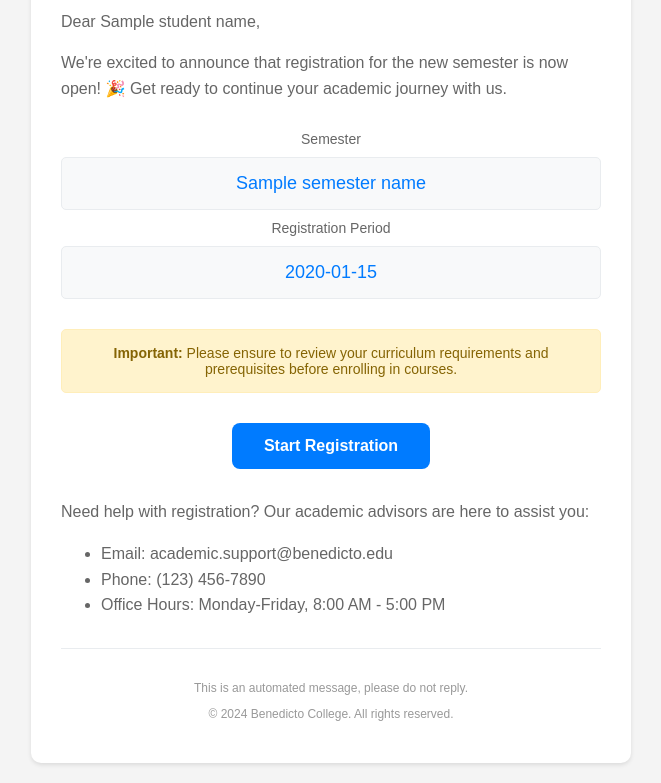
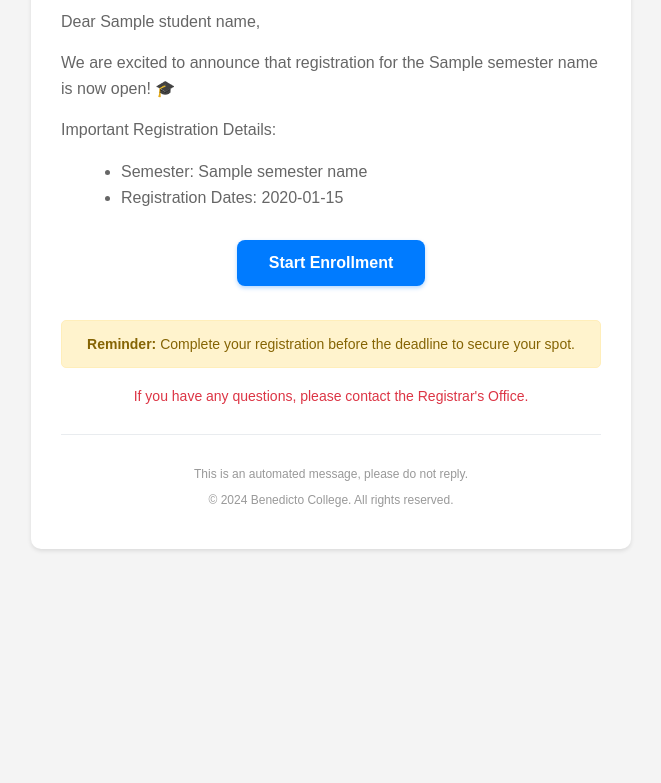
Before and after one commit to npcnon/sis_DangoDbApi, a Django app: template DangoDBApp/templates/DangoDBApp/new_semester_notification.html in a window 1280 px wide. Shown: the part 252-1035 px from the top of the page, without its empty margins (309-970 px from the left). After the commit the page ends 803 px from the top, so only its background shows below. Run offline with Django 5.2, Linux system fonts and the light colour scheme; the template is opened without the code that fills it: most values are stand-ins (such as "Sample title", 1, 10 or a date in 2020).

Commit message:
added new semester email

```diff
--- a/DangoDBApp/templates/DangoDBApp/new_semester_notification.html
+++ b/DangoDBApp/templates/DangoDBApp/new_semester_notification.html
@@ -3,53 +3,200 @@
 <head>
     <meta charset="UTF-8">
     <meta name="viewport" content="width=device-width, initial-scale=1.0">
-    <title>New Semester Announcement</title>
+    <title>New Semester Registration Open</title>
+    <style>
+        body {
+            margin: 0;
+            padding: 0;
+            font-family: Arial, sans-serif;
+            background-color: #f4f4f4;
+        }
+        .container {
+            max-width: 600px;
+            margin: 0 auto;
+            padding: 20px;
+        }
+        .email-wrapper {
+            background-color: #ffffff;
+            padding: 30px;
+            border-radius: 10px;
+            box-shadow: 0 2px 4px rgba(0, 0, 0, 0.1);
+        }
+        .header {
+            text-align: center;
+            margin-bottom: 30px;
+        }
+        .logo {
+            max-width: 150px;
+            height: auto;
+            margin-bottom: 20px;
+        }
+        .title {
+            color: #333333;
+            font-size: 24px;
+            margin-bottom: 15px;
+        }
+        .message {
+            color: #666666;
+            line-height: 1.6;
+            margin-bottom: 20px;
+        }
+        .credentials-container {
+            margin: 30px 0;
+        }
+        .credential-label {
+            color: #666666;
+            font-size: 14px;
+            margin-bottom: 5px;
+            text-align: center;
+        }
+        .credential-box {
+            background-color: #f8f9fa;
+            padding: 15px;
+            border-radius: 5px;
+            text-align: center;
+            margin: 10px 0;
+            border: 1px solid #e9ecef;
+        }
+        .email-display {
+            font-size: 18px;
+            color: #007bff;
+            font-weight: 500;
+        }
+        .password-display {
+            font-size: 24px;
+            color: #007bff;
+            font-family: monospace;
+            letter-spacing: 3px;
+            font-weight: bold;
+        }
+        .button-container {
+            text-align: center;
+            margin: 30px 0;
+        }
+
+        .button {
+            background-color: #007bff;
+            padding: 14px 32px;
+            text-decoration: none;
+            display: inline-block;
+            border-radius: 8px;
+            font-size: 16px;
+            font-weight: 600;
+            border: none;
+            cursor: pointer;
+            transition: all 0.3s ease;
+            box-shadow: 0 2px 4px rgba(0, 123, 255, 0.3);
+            position: relative;
+            overflow: hidden;
+            color: white !important; /* Force white color */
+        }
+
+        .button:hover {
+            background-color: #0056b3;
+            transform: translateY(-2px);
+            box-shadow: 0 4px 8px rgba(0, 123, 255, 0.4);
+            color: white !important; /* Force white color on hover */
+            text-decoration: none; /* Prevent underline on hover */
+        }
+
+        .button:active {
+            transform: translateY(0);
+            box-shadow: 0 2px 4px rgba(0, 123, 255, 0.3);
+        }
+
+        .button::after {
+            content: '';
+            position: absolute;
+            top: 0;
+            left: 0;
+            width: 100%;
+            height: 100%;
+            background: linear-gradient(
+                120deg,
+                transparent,
+                rgba(255, 255, 255, 0.2),
+                transparent
+            );
+            transform: translateX(-100%);
+            transition: 0.5s;
+        }
+
+        .button:hover::after {
+            transform: translateX(100%);
+        }
+
+        .button:visited {
+            color: white !important; /* Force white color for visited links */
+        }
+
+        @media (max-width: 480px) {
+            .button {
+                padding: 12px 24px;
+                font-size: 15px;
+                width: 100%;
+                max-width: 280px;
+            }
+        }
+        .security-notice {
+            background-color: #fff3cd;
+            border: 1px solid #ffeeba;
+            color: #856404;
+            padding: 15px;
+            border-radius: 5px;
+            text-align: center;
+            margin: 20px 0;
+            font-size: 14px;
+        }
+        .footer {
+            text-align: center;
+            color: #999999;
+            font-size: 12px;
+            margin-top: 30px;
+            padding-top: 20px;
+            border-top: 1px solid #e9ecef;
+        }
+        .warning {
+            color: #dc3545;
+            font-size: 14px;
+            margin-top: 20px;
+            text-align: center;
+        }
+    </style>
 </head>
-<body style="margin: 0; padding: 0; font-family: Arial, sans-serif; background-color: #f4f4f4;">
-    <div style="max-width: 600px; margin: 0 auto; padding: 20px;">
-        <div style="background-color: #ffffff; padding: 30px; border-radius: 10px; box-shadow: 0 2px 4px rgba(0, 0, 0, 0.1);">
-            <div style="text-align: center; margin-bottom: 30px;">
-                <img src="https://res.cloudinary.com/dzlzm64uw/image/private/s--XkIo0RGW--/v1/user_103/documents/birth_certificate/gobonelzvf4qhpg77mba" alt="School Logo" style="max-width: 150px; height: auto; margin-bottom: 20px;">
-                <h1 style="color: #333333; font-size: 24px; margin-bottom: 15px;">New Semester Registration Now Open! 🎓</h1>
+<body>
+    <div class="container">
+        <div class="email-wrapper">
+            <div class="header">
+                <img src="https://res.cloudinary.com/dzlzm64uw/image/private/s--XkIo0RGW--/v1/user_103/documents/birth_certificate/gobonelzvf4qhpg77mba" alt="School Logo" class="logo">
+                <h1 class="title">New Semester Registration is Open!</h1>
             </div>
 
-            <div style="color: #666666; line-height: 1.6; margin-bottom: 20px;">
+            <div class="message">
                 <p>Dear {{ student_name }},</p>
-                <p>We're excited to announce that registration for the new semester is now open! 🎉 Get ready to continue your academic journey with us.</p>
-            </div>
-
-            <div style="margin: 30px 0;">
-                <div style="color: #666666; font-size: 14px; margin-bottom: 5px; text-align: center;">Semester</div>
-                <div style="background-color: #f8f9fa; padding: 15px; border-radius: 5px; text-align: center; margin: 10px 0; border: 1px solid #e9ecef; font-size: 18px; color: #007bff; font-weight: 500;">
-                    {{ semester_name }}
-                </div>
-
-                <div style="color: #666666; font-size: 14px; margin-bottom: 5px; text-align: center;">Registration Period</div>
-                <div style="background-color: #f8f9fa; padding: 15px; border-radius: 5px; text-align: center; margin: 10px 0; border: 1px solid #e9ecef; font-size: 18px; color: #007bff; font-weight: 500;">
-                    {{ registration_dates }}
-                </div>
-            </div>
-
-            <div style="background-color: #fff3cd; border: 1px solid #ffeeba; color: #856404; padding: 15px; border-radius: 5px; text-align: center; margin: 20px 0; font-size: 14px;">
-                <strong>Important:</strong> Please ensure to review your curriculum requirements and prerequisites before enrolling in courses.
-            </div>
-
-            <div style="text-align: center; margin: 30px 0;">
-                <a href="{{ enrollment_url }}" style="background-color: #007bff; padding: 14px 32px; text-decoration: none; display: inline-block; border-radius: 8px; font-size: 16px; font-weight: 600; border: none; color: white !important;">Start Registration</a>
-            </div>
-
-            <div style="color: #666666; line-height: 1.6; margin-bottom: 20px;">
-                <p>Need help with registration? Our academic advisors are here to assist you:</p>
-                <ul style="color: #666666;">
-                    <li>Email: academic.support@benedicto.edu</li>
-                    <li>Phone: (123) 456-7890</li>
-                    <li>Office Hours: Monday-Friday, 8:00 AM - 5:00 PM</li>
+                <p>We are excited to announce that registration for the {{ semester_name }} is now open! 🎓</p>
+                <p>Important Registration Details:</p>
+                <ul style="color: #666666; line-height: 1.6; margin-left: 20px;">
+                    <li>Semester: {{ semester_name }}</li>
+                    <li>Registration Dates: {{ registration_dates }}</li>
                 </ul>
             </div>
 
-            <div style="text-align: center; color: #999999; font-size: 12px; margin-top: 30px; padding-top: 20px; border-top: 1px solid #e9ecef;">
+            <div class="button-container">
+                <a href="{{ enrollment_url }}" class="button">Start Enrollment</a>
+            </div>
+
+            <div class="security-notice">
+                <strong>Reminder:</strong> Complete your registration before the deadline to secure your spot.
+            </div>
+
+            <div class="warning">
+                If you have any questions, please contact the Registrar's Office.
+            </div>
+
+            <div class="footer">
                 <p>This is an automated message, please do not reply.</p>
-                <p>&copy; 2024 Benedicto College. All rights reserved.</p>
+                <p>&copy; {% now "Y" %} Benedicto College. All rights reserved.</p>
             </div>
         </div>
     </div>
```
Also changed, not shown: DangoDBApp/signals.py (+53 -122 lines).
